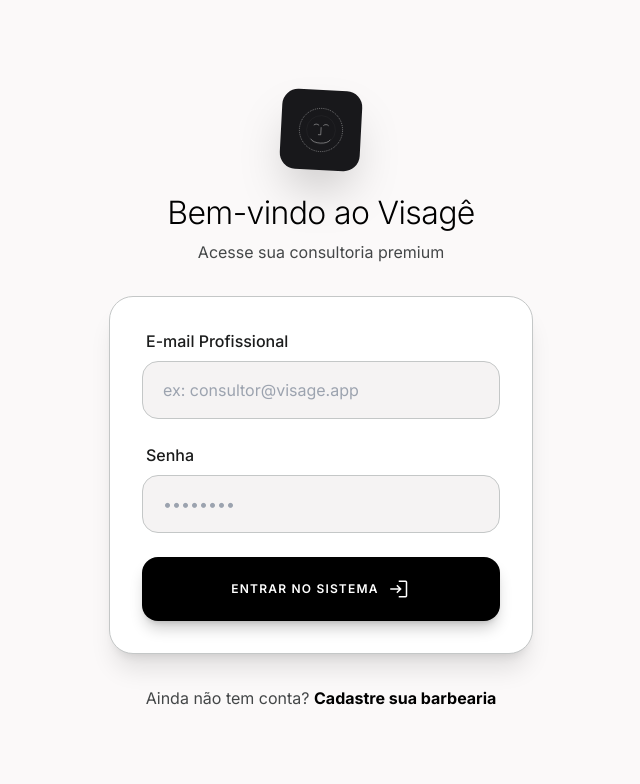
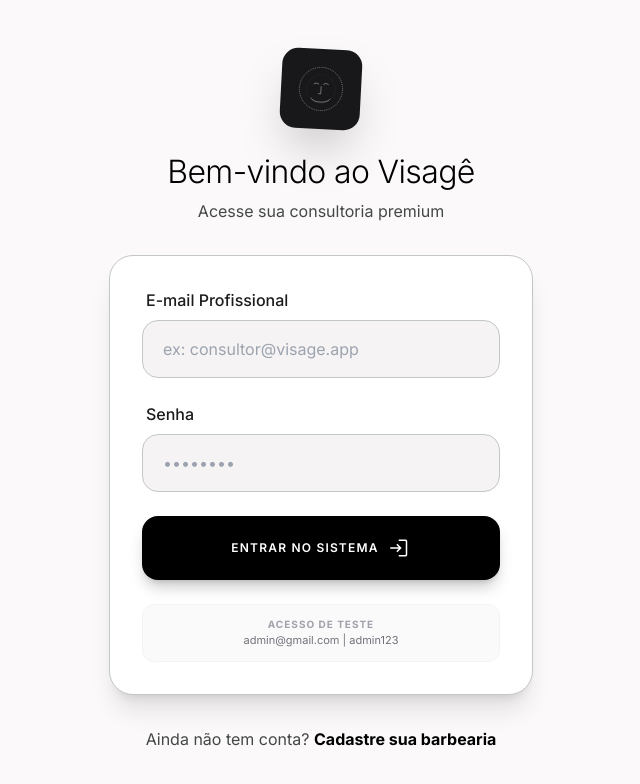
Before and after one commit to Vivere01/Visage, a Next.js app: page /login in a window 1280 px wide. Shown: the top 784 px of the page, without its empty margins (319-959 px from the left). Built offline with nearby package versions, Linux system fonts and the light colour scheme; no server answers.

Commit message:
docs: add test credentials tip to login page

```diff
--- a/src/app/login/page.tsx
+++ b/src/app/login/page.tsx
@@ -71,6 +71,11 @@ export default function LoginPage() {
             {loading ? "Entrando..." : "Entrar no Sistema"}
             {!loading && <span className="material-symbols-outlined text-sm">login</span>}
           </button>
+
+          <div className="mt-4 p-3 bg-zinc-50 border border-zinc-100 rounded-xl text-center">
+            <p className="text-[10px] text-zinc-400 uppercase tracking-widest font-bold">Acesso de Teste</p>
+            <p className="text-[11px] text-zinc-500">admin@gmail.com | admin123</p>
+          </div>
         </form>
 
         <p className="text-center text-on-surface-variant font-body-sm">
```
